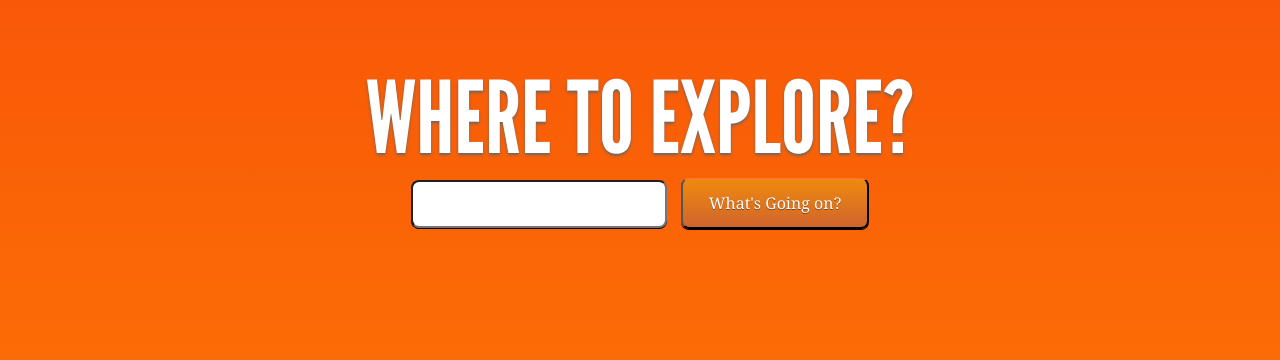
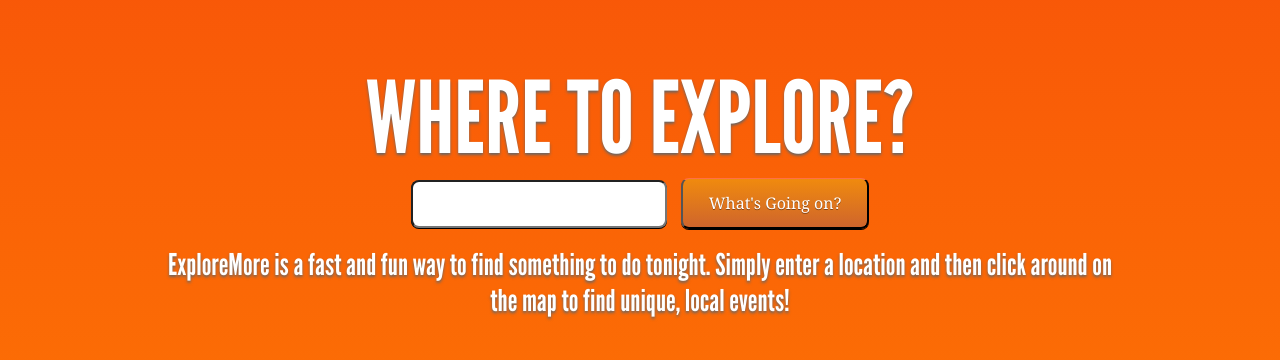
Before and after one commit to xraymemory/explore_more, a Flask app: page / in a window 1280 px wide. Shown: the part 285-645 px from the top of the page. Run offline with Flask 2, Linux system fonts and the light colour scheme; parts of the project's set-up code (start-up, migrations or seed data) failed here and were passed over; some libraries are stand-ins or nearby versions.

Commit message:
Added text to landing page

```diff
--- a/static/css/style.css
+++ b/static/css/style.css
@@ -78,7 +78,7 @@ h3{
 	font-family:"LeagueGothic", Helvetica, Arial, sans-serif;
 	font-size: 30px;
 	color: white;
-	text-shadow: none;
+	text-shadow: 0px 2px 3px #666;
 	text-decoration: none;
 	font-style: none;
 	font-weight: normal;
--- a/templates/index.html
+++ b/templates/index.html
@@ -17,6 +17,8 @@
 				<input type="textbox" name="location" class="searchbar" id="address">
 				<input type="submit" value="What's Going on?" class="button" id="map_button">
 			</form>
+			<br>
+			<h3>ExploreMore is a fast and fun way to find something to do tonight. Simply enter a location and then click around on the map to find unique, local events!</h3>
 		</section>
 
 
```
Also changed, not shown: 1 other file.
